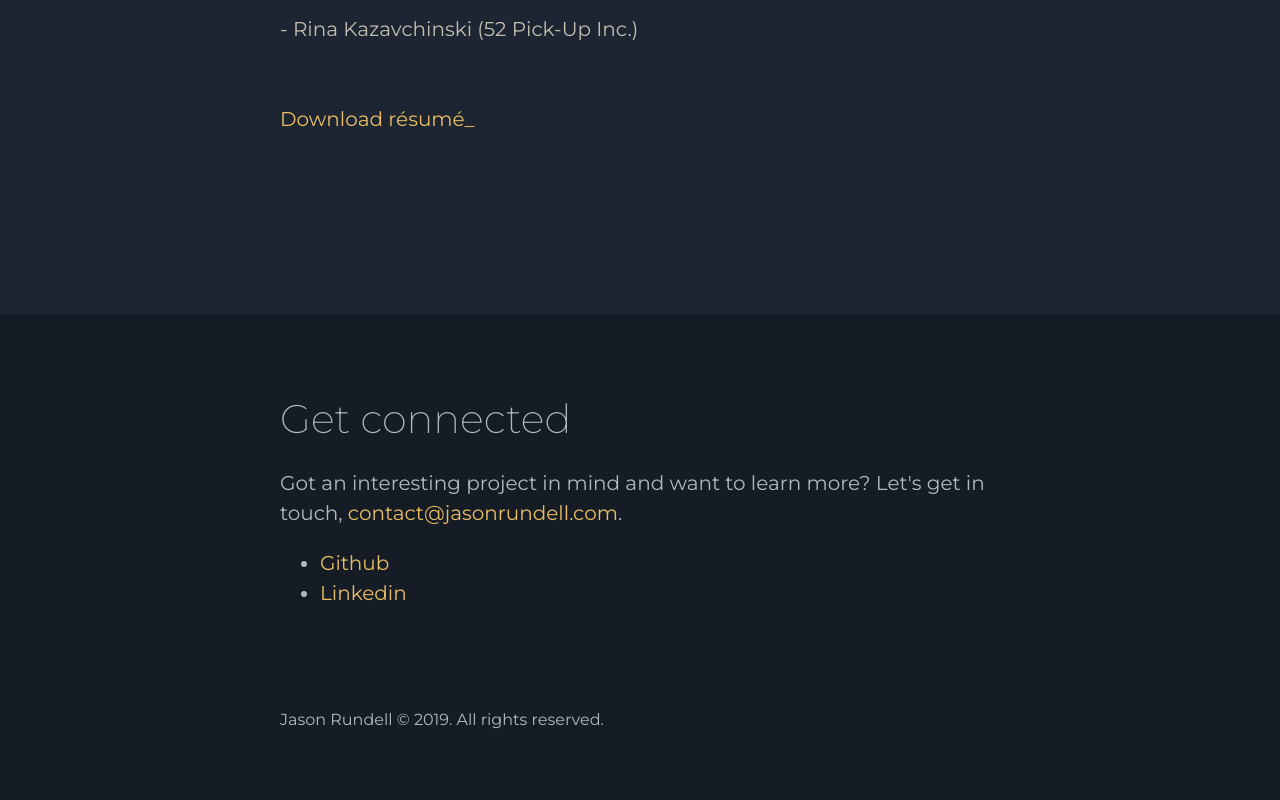
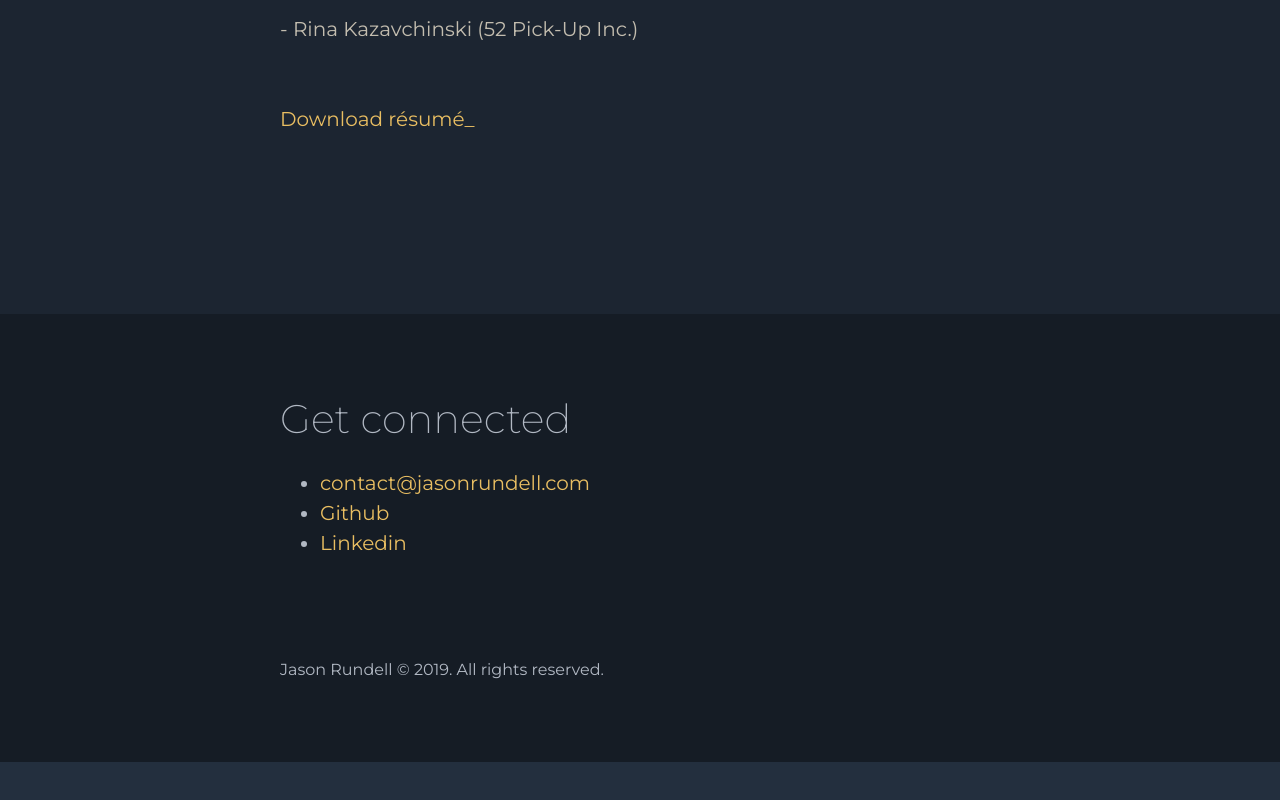
Before and after one commit to jasonrundell/jasonrundell2018, a React (Vite) app: page / in a window 1280 px wide. Shown: the part 3014-3814 px from the top of the page. After the commit the page ends 3776 px from the top, so only its background shows below. Built offline with nearby package versions, Linux system fonts and the light colour scheme.

Commit message:
Get connected updated

```diff
--- a/src/sections/GetConnected.js
+++ b/src/sections/GetConnected.js
@@ -3,8 +3,10 @@ import React from 'react';
 const GetConnected = () =>
   <section id="contact" className="section section-contact contain" data-aos="fade" data-aos-duration="600">
     <h2 className="section-title">Get connected</h2>
-    <p>Got an interesting project in mind and want to learn more? Let's get in touch, <a href="mailto:contact@jasonrundell.com">contact@jasonrundell.com</a>.</p>
     <ul>
+      <li>
+        <a href="mailto:contact@jasonrundell.com">contact@jasonrundell.com</a>
+      </li>
       <li>
         <a href="https://github.com/jasonrundell" rel="external" target="_blank">
           <div className="contact-title">Github</div>
```
Also changed, not shown: 4 other files (tests, documents, lock files or other folders).
